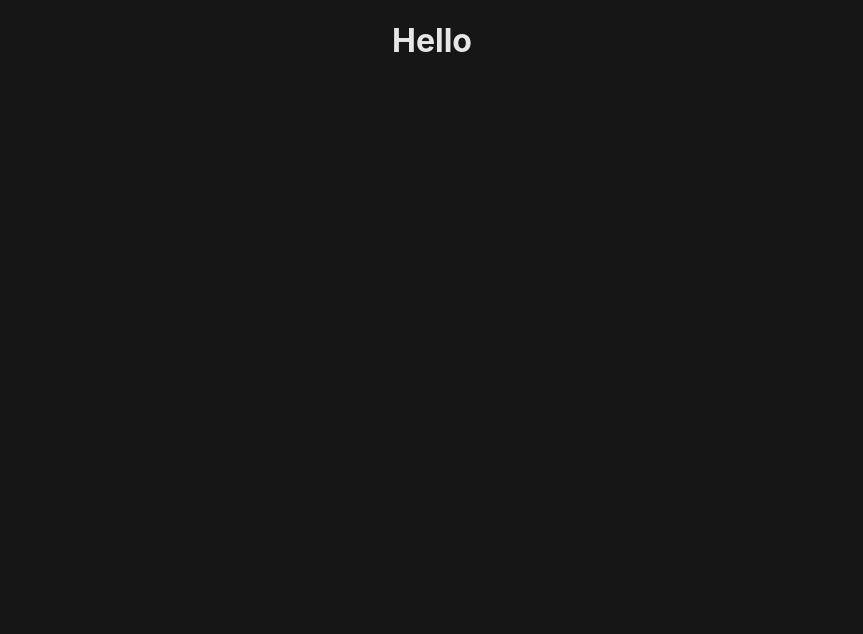
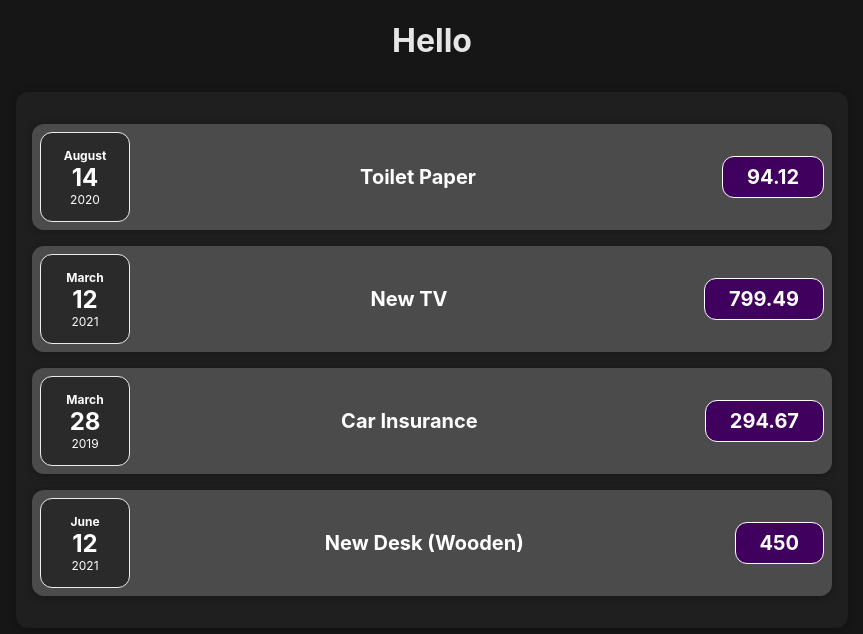
Before and after one commit to kevinduliepre/react-course, a React (Create React App) app: page / in a window 1280 px wide. Shown: the top 634 px of the page, without its empty margins (208-1071 px from the left). Built offline with nearby package versions, Linux system fonts and the light colour scheme.

Commit message:
Section 3 - React basics

```diff
--- a/src/App.js
+++ b/src/App.js
@@ -1,11 +1,35 @@
 import React from "react";
 
 import "./App.css";
+import Expenses from "./components/Expenses";
 
 const App = () => {
+  const expenses = [
+    {
+      id: "e1",
+      title: "Toilet Paper",
+      amount: 94.12,
+      date: new Date(2020, 7, 14),
+    },
+    { id: "e2", title: "New TV", amount: 799.49, date: new Date(2021, 2, 12) },
+    {
+      id: "e3",
+      title: "Car Insurance",
+      amount: 294.67,
+      date: new Date(2019, 2, 28),
+    },
+    {
+      id: "e4",
+      title: "New Desk (Wooden)",
+      amount: 450,
+      date: new Date(2021, 5, 12),
+    },
+  ];
+
   return (
     <div className="App">
       <h1>Hello</h1>
+      <Expenses items={expenses} />
     </div>
   );
 };
--- /dev/null
+++ b/src/components/Card.css
@@ -0,0 +1,4 @@
+.card {
+  border-radius: 12px;
+  box-shadow: 0 1px 8px rgba(0, 0, 0, 0.25);
+}
--- /dev/null
+++ b/src/components/Card.js
@@ -0,0 +1,10 @@
+import React from "react";
+
+import "./Card.css";
+
+const Card = (props) => {
+  const classes = "card " + props.className;
+  return <div className={classes}>{props.children}</div>;
+};
+
+export default Card;
--- /dev/null
+++ b/src/components/ExpenseDate.css
@@ -0,0 +1,26 @@
+.expense-date {
+  display: flex;
+  flex-direction: column;
+  width: 5.5rem;
+  height: 5.5rem;
+  border: 1px solid #ececec;
+  background-color: #2a2a2a;
+  color: white;
+  border-radius: 12px;
+  align-items: center;
+  justify-content: center;
+}
+
+.expense-date__month {
+  font-size: 0.75rem;
+  font-weight: bold;
+}
+
+.expense-date__year {
+  font-size: 0.75rem;
+}
+
+.expense-date__day {
+  font-size: 1.5rem;
+  font-weight: bold;
+}
--- /dev/null
+++ b/src/components/ExpenseDate.js
@@ -0,0 +1,20 @@
+import React from "react";
+import "./ExpenseDate.css";
+
+const ExpenseDate = (props) => {
+  const month = props.date.toLocaleString("en-US", {
+    month: "long",
+  });
+  const day = props.date.toLocaleString("en-US", { day: "2-digit" });
+  const year = props.date.getFullYear();
+
+  return (
+    <div className="expense-date">
+      <div className="expense-date__month">{month}</div>
+      <div className="expense-date__day">{day}</div>
+      <div className="expense-date__year">{year}</div>
+    </div>
+  );
+};
+
+export default ExpenseDate;
--- /dev/null
+++ b/src/components/ExpenseItem.css
@@ -0,0 +1,54 @@
+.expense-item {
+  display: flex;
+  justify-content: space-between;
+  align-items: center;
+  padding: 0.5rem;
+  margin: 1rem 0;
+  background-color: #4b4b4b;
+}
+
+.expense-item__description {
+  display: flex;
+  flex-direction: column;
+  gap: 1rem;
+  align-items: flex-end;
+  flex-flow: column-reverse;
+  justify-content: flex-start;
+  flex: 1;
+}
+
+.expense-item h2 {
+  color: #3a3a3a;
+  font-size: 1rem;
+  flex: 1;
+  margin: 0 1rem;
+  color: white;
+}
+
+.expense-item__price {
+  font-size: 1rem;
+  font-weight: bold;
+  color: white;
+  background-color: #40005d;
+  border: 1px solid white;
+  padding: 0.5rem;
+  border-radius: 12px;
+}
+
+@media (min-width: 580px) {
+  .expense-item__description {
+    flex-direction: row;
+    align-items: center;
+    justify-content: flex-start;
+    flex: 1;
+  }
+
+  .expense-item__description h2 {
+    font-size: 1.25rem;
+  }
+
+  .expense-item__price {
+    font-size: 1.25rem;
+    padding: 0.5rem 1.5rem;
+  }
+}
--- /dev/null
+++ b/src/components/ExpenseItem.js
@@ -0,0 +1,19 @@
+import React from "react";
+import "./ExpenseItem.css";
+
+import ExpenseDate from "./ExpenseDate";
+import Card from "./Card";
+
+const ExpenseItem = (props) => {
+  return (
+    <Card className="expense-item">
+      <ExpenseDate date={props.date} />
+      <div className="expense-item__description">
+        <h2>{props.title}</h2>
+        <div className="expense-item__price">{props.amount}</div>
+      </div>
+    </Card>
+  );
+};
+
+export default ExpenseItem;
--- /dev/null
+++ b/src/components/Expenses.css
@@ -0,0 +1,7 @@
+.expenses {
+  padding: 1rem;
+  background-color: rgb(31, 31, 31);
+  margin: 2rem auto;
+  width: 50rem;
+  max-width: 95%;
+}
--- /dev/null
+++ b/src/components/Expenses.js
@@ -0,0 +1,34 @@
+import React from "react";
+import Card from "./Card";
+import ExpenseItem from "./ExpenseItem";
+
+import "./Expenses.css";
+
+const Expenses = (props) => {
+  return (
+    <Card className="expenses">
+      <ExpenseItem
+        title={props.items[0].title}
+        amount={props.items[0].amount}
+        date={props.items[0].date}
+      />
+      <ExpenseItem
+        title={props.items[1].title}
+        amount={props.items[1].amount}
+        date={props.items[1].date}
+      />
+      <ExpenseItem
+        title={props.items[2].title}
+        amount={props.items[2].amount}
+        date={props.items[2].date}
+      />
+      <ExpenseItem
+        title={props.items[3].title}
+        amount={props.items[3].amount}
+        date={props.items[3].date}
+      />
+    </Card>
+  );
+};
+
+export default Expenses;
```
